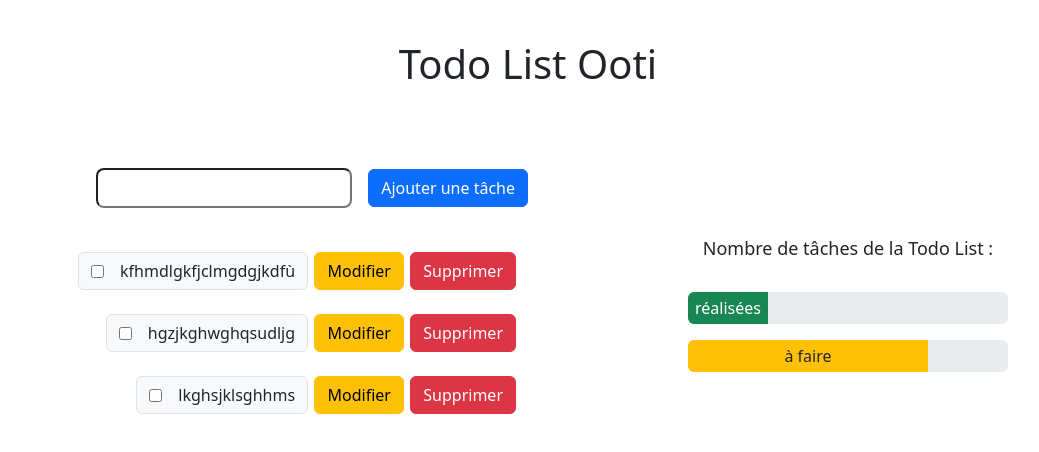
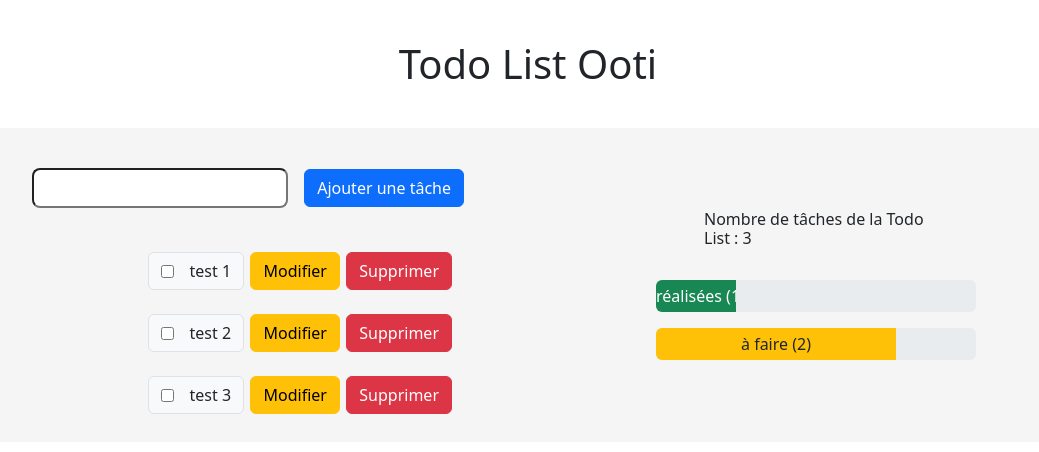
Before and after one commit to florentMagat/To-Do-List-V2, a React (Create React App) app in the folder ooti/: page / in a window 1280 px wide. Shown: the top 452 px of the page, without its empty margins (112-1151 px from the left). Built offline with nearby package versions, Linux system fonts and the light colour scheme.

Commit message:
add todochart

```diff
--- a/ooti/package.json
+++ b/ooti/package.json
@@ -6,6 +6,7 @@
     "@testing-library/jest-dom": "^5.16.5",
     "@testing-library/react": "^13.4.0",
     "@testing-library/user-event": "^13.5.0",
+    "axios": "^1.4.0",
     "bootstrap": "^5.3.0",
     "react": "^18.2.0",
     "react-dom": "^18.2.0",
--- a/ooti/src/App.css
+++ b/ooti/src/App.css
@@ -3,11 +3,3 @@
     justify-content: center;
     margin-top: 5vh;
 }
-
-.main{
-    display: flex;
-    flex-flow: row nowrap;
-    justify-content: space-around;
-    margin-top: 10vh;
-    align-items: center;
-}
--- a/ooti/src/App.js
+++ b/ooti/src/App.js
@@ -2,16 +2,12 @@ import '../node_modules/bootstrap/dist/css/bootstrap.min.css';
 import "./App.css";
 
 import Form from './Components/Todolist/Form';
-import Todochart from './Components/Todochart';
 
 function App() {
   return (
     <>
       <h1 className='title'>Todo List Ooti</h1>
-      <div className='main'>
-        <Form />
-        <Todochart />
-      </div>
+      <Form />
     </>
   );
 }
--- a/ooti/src/Components/Todochart.css
+++ b/ooti/src/Components/Todochart.css
@@ -1,16 +1,17 @@
 .todochart{
     display: flex;
     flex-flow: column wrap;
-    justify-content: center;
+    justify-content: flex-end;
     align-items: center;
     width: 50%;
     gap: 1rem;
+    margin-left: 10vw;
+    margin-bottom: 5vh;
 }
 
 .todochart-title{
-    font-size: large;
+    font-size: medium;
     display: flex;
-    justify-content: center;
     margin-bottom: 1rem;
 }
 
--- a/ooti/src/Components/Todochart.js
+++ b/ooti/src/Components/Todochart.js
@@ -1,14 +1,14 @@
 import "./Todochart.css";
 
-export default function Todochart() {
+export default function Todochart(props) {
   return (
     <div className="todochart">
-        <h2 className="todochart-title">Nombre de tâches de la Todo List :</h2>
+        <h2 className="todochart-title">Nombre de tâches de la Todo List : {props.length}</h2>
         <div className="progress" role="progressbar" aria-label="Success example" aria-valuenow="25" aria-valuemin="0" aria-valuemax="100">
-            <div className="progress-bar bg-success" style={{width: "25%"}}>réalisées</div>
+            <div className="progress-bar bg-success" style={{width: "25%"}}>réalisées ({props.checked})</div>
         </div>
         <div className="progress" role="progressbar" aria-label="Warning example" aria-valuenow="75" aria-valuemin="0" aria-valuemax="100">
-            <div className="progress-bar bg-warning text-dark" style={{width: "75%"}}>à faire</div>
+            <div className="progress-bar bg-warning text-dark" style={{width: "75%"}}>à faire ({props.unchecked})</div>
         </div>
     </div>
   )
--- a/ooti/src/Components/Todolist/Form.css
+++ b/ooti/src/Components/Todolist/Form.css
@@ -1,8 +1,19 @@
+.main{
+    display: flex;
+    flex-flow: row nowrap;
+    /* justify-content: space-around; */
+    padding-top: 5vh;
+    margin-top: 5vh;
+    align-items: center;
+    background-color:whitesmoke
+}
+
 .todolist{
     display: flex;
     flex-flow: column wrap;
     width: 50%;
     align-items: flex-end;
+    padding-right: 5vw;
 }
 
 .todolist-form{
--- a/ooti/src/Components/Todolist/Form.js
+++ b/ooti/src/Components/Todolist/Form.js
@@ -2,15 +2,27 @@ import {useState} from 'react';
 import {v4 as uuidv4} from 'uuid';
 
 import List from './List';
+import Todochart from '../Todochart';
 import "./Form.css";
 
 export default function Form() {
 
     const [dataArr, setDataArr] = useState([
-        {txt: "kfhmdlgkfjclmgdgjkdfù", id: uuidv4()},
-        {txt: "hgzjkghwghqsudljg", id: uuidv4()},
-        {txt: "lkghsjklsghhms", id: uuidv4()},
+        {txt: "test 1", id: uuidv4(), done: true},
+        {txt: "test 2", id: uuidv4(), done: false},
+        {txt: "test 3", id: uuidv4(), done: false},
     ])
+
+    let checked = 0;
+    let unchecked=0;
+
+    for (let element of dataArr){
+        if (element.done === true){
+            checked = checked + 1;
+        } else {
+            unchecked = unchecked + 1;
+        }
+    }
 
     const [stateInput, setStateInput] = useState();
 
@@ -41,7 +53,10 @@ export default function Form() {
         setStateInput(e);
     }
 
+    const length = dataArr.length
+
     return (
+        <div className='main'>
             <div className='todolist'>
                 <form onSubmit={e => addTodo(e)} className='todolist-form'>
                     <label htmlFor='todo'>
@@ -57,19 +72,27 @@ export default function Form() {
                     <button className="todolist-form-button btn btn-primary">Ajouter une tâche</button>
                 </form>
                 <ul>
-                {dataArr.map((item, setDataArr) => {
+                    {dataArr.map(item => {
                         return (
                             <List
                                 txt={item.txt}
                                 key={item.id}
                                 id={item.id}
+                                done={item.done}
                                 updateFunction={updateTask}
                                 delFunction={deleteTask}
-                            dataArr={setDataArr}
                             />
                         )
                     })}
                 </ul>
             </div>
+            <div>
+                <Todochart
+                    length={length}
+                    checked={checked}
+                    unchecked={unchecked}
+                />
+            </div>
+        </div>
     )
 }
--- a/ooti/src/Components/Todolist/List.js
+++ b/ooti/src/Components/Todolist/List.js
@@ -1,6 +1,8 @@
+import { useState } from "react";
 import "./List.css";
 
 export default function List(props) {
+
   return (
     <li className="tasks">
         <div className="task align-items-center">
```
Also changed, not shown: 1 other file (tests, documents, lock files or other folders). Lines whose indentation alone changed are shown as unchanged.
